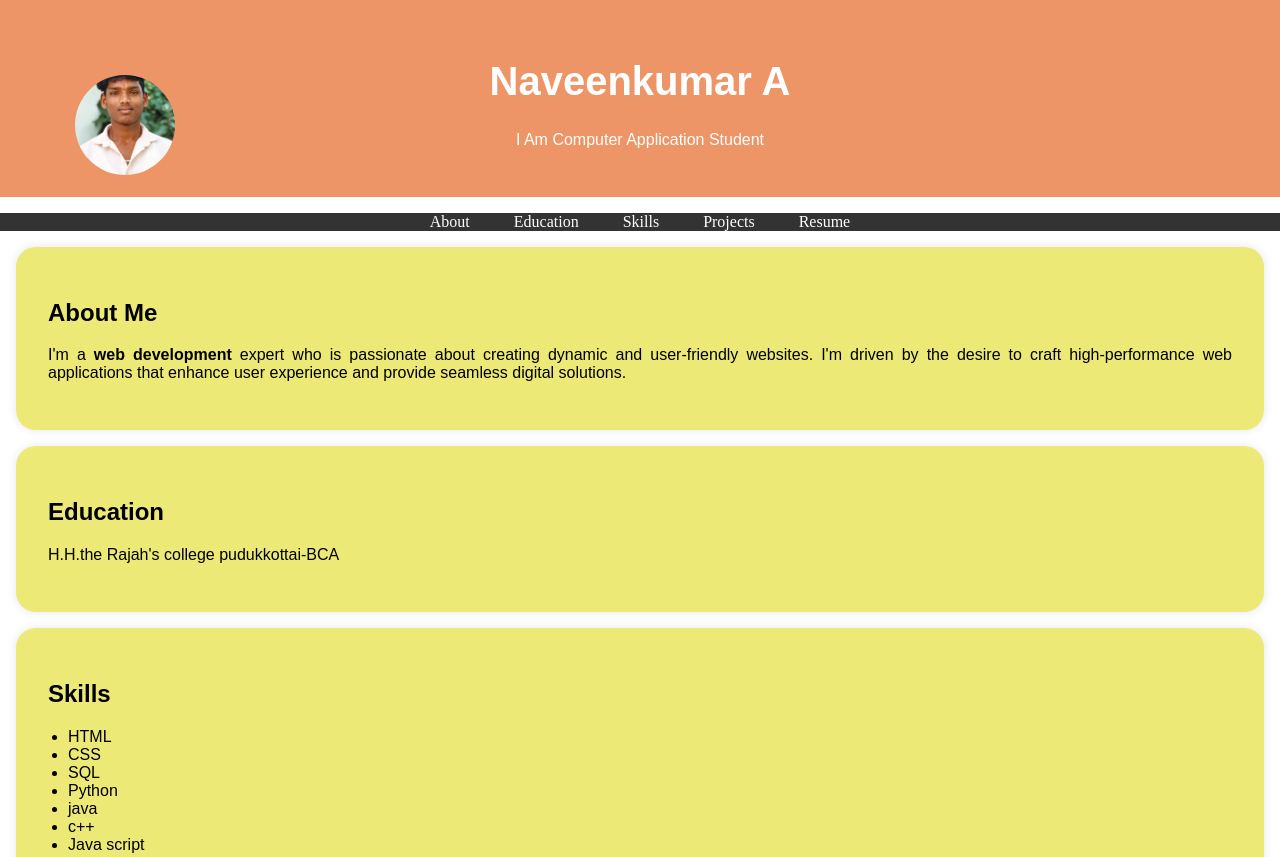
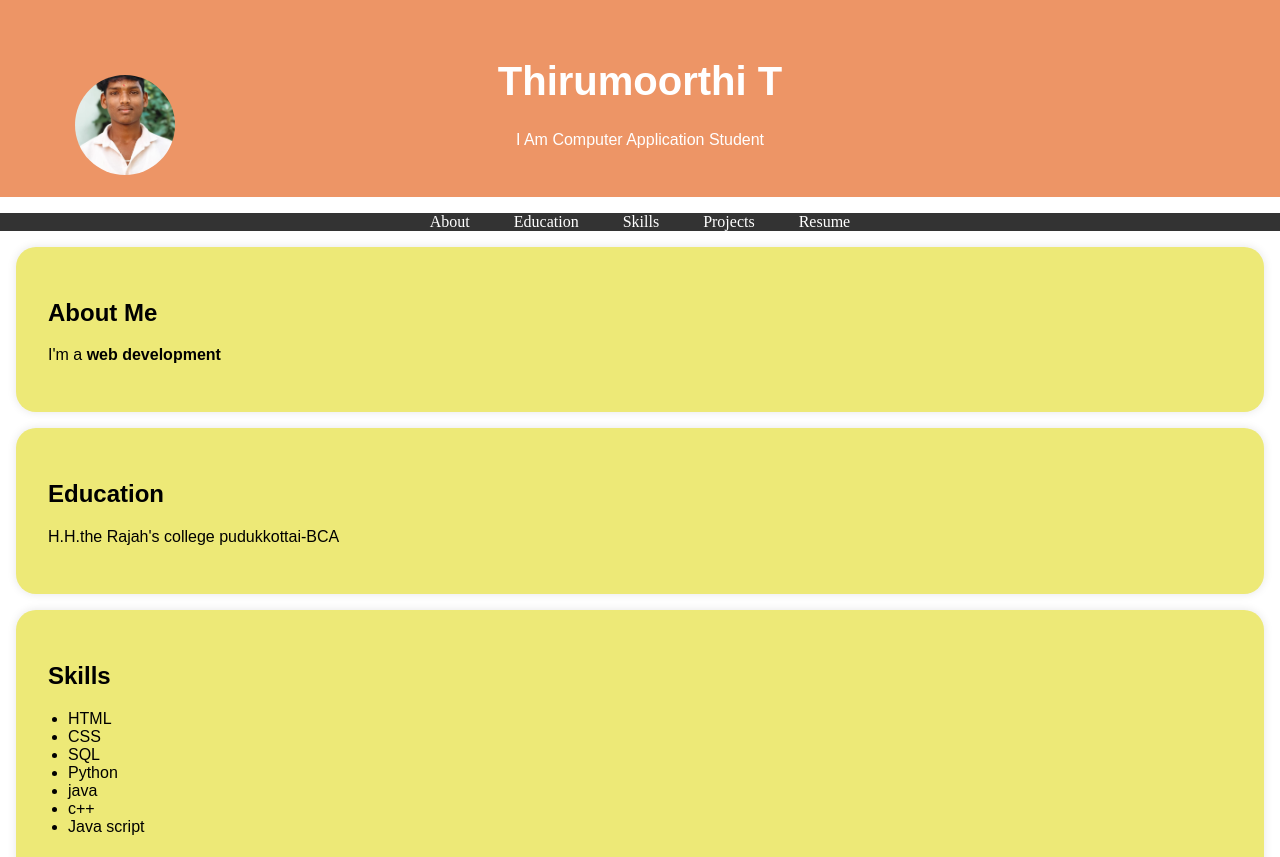
Before and after one commit to thirumoorthi234/porfolio, a plain HTML site: page index.html in a window 1280 px wide. Shown: the top 857 px of the page. Drawn offline with Linux system fonts and the light colour scheme.

Commit message:
Update index.html

```diff
--- a/index.html
+++ b/index.html
@@ -97,7 +97,7 @@
       <div class="header-content">
         <!-- Add your profile picture here -->
         <img src="91e8f25e-c376-4322-a325-e6f5c1dc1ad5.jpg" class="profile-picture" />
-        <h1>Naveenkumar A</h1>
+        <h1>Thirumoorthi T</h1>
         <p>I Am Computer Application Student</p>
       </div>
     </header>
@@ -116,10 +116,7 @@
       <div class="section-content">
         <h2>About Me</h2>
         <p>
-          I'm a <b>web development</b> expert who is passionate about creating
-          dynamic and user-friendly websites. I'm driven by the desire to craft
-          high-performance web applications that enhance user experience and
-          provide seamless digital solutions.
+          I'm a <b>web development</b>
         </p>
       </div>
     </section>
```
